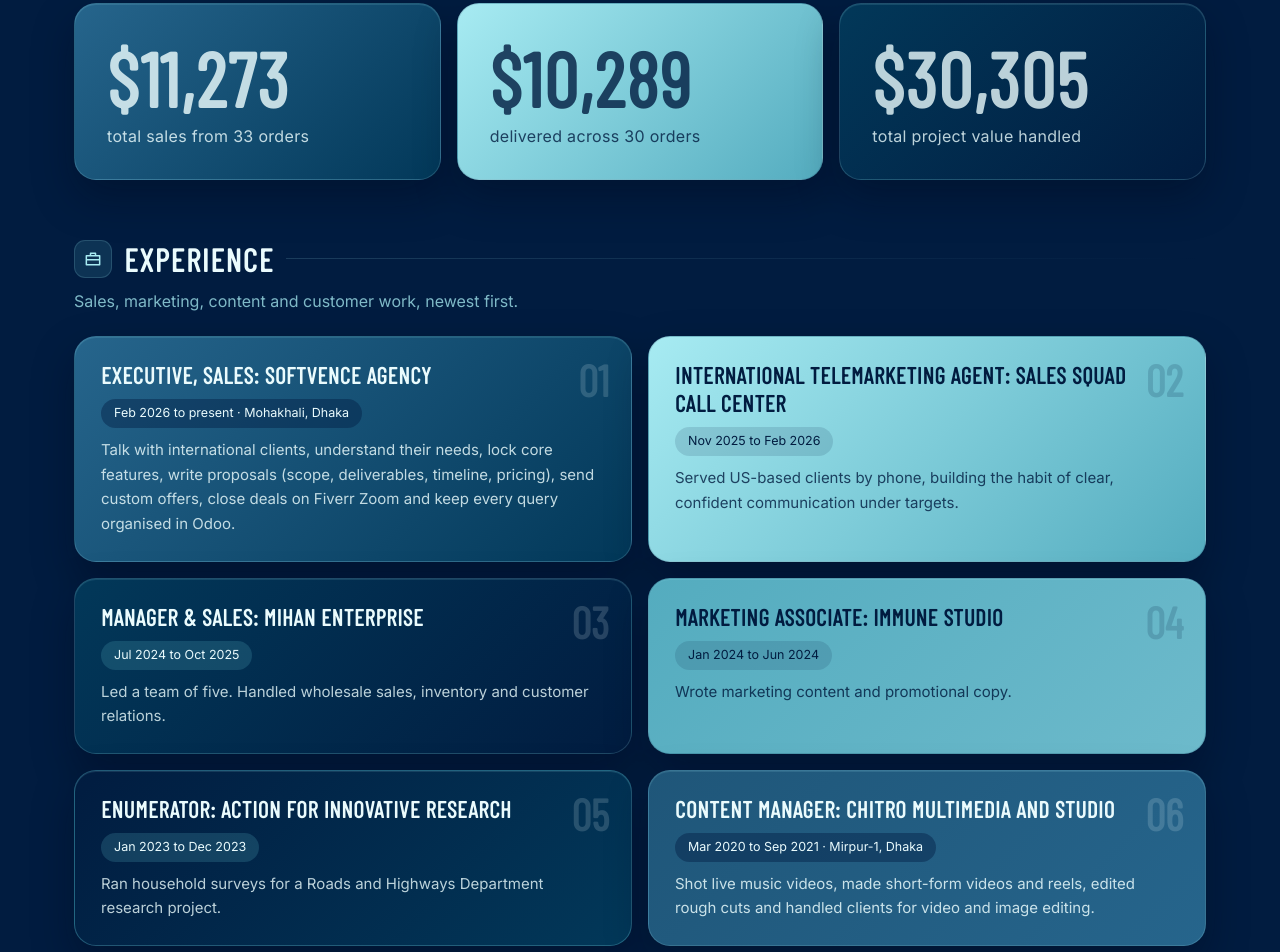
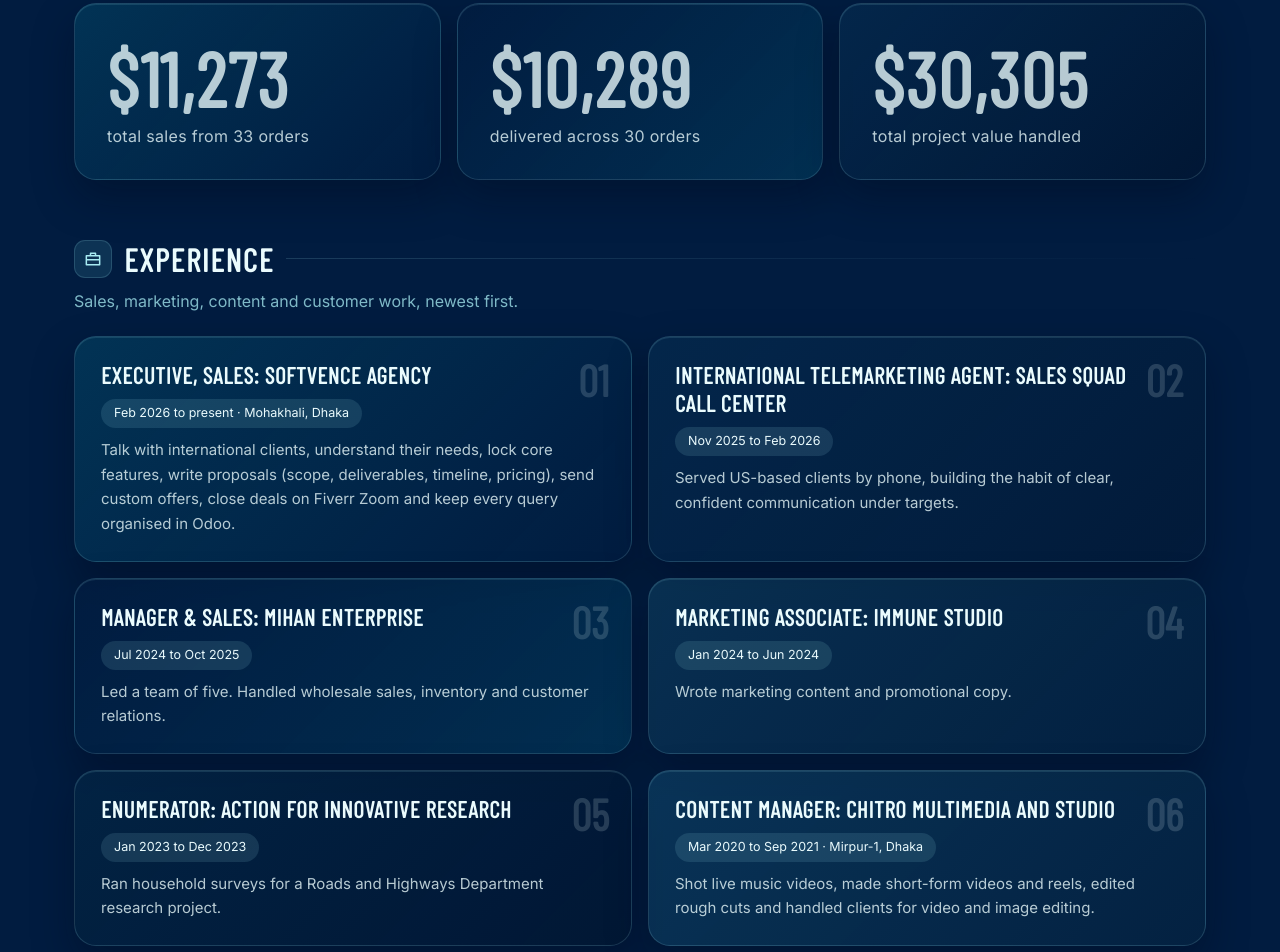
Before and after one commit to srshohagh/shahedur, a Next.js app: page / in a window 1280 px wide. Shown: the part 1480-2432 px from the top of the page. Built offline with nearby package versions, Linux system fonts and the light colour scheme.

Commit message:
Add files via upload

```diff
--- a/app/globals.css
+++ b/app/globals.css
@@ -187,18 +187,29 @@ footer{padding:34px 24px 96px;text-align:center;color:var(--mute);font-size:14px
 @keyframes whiteglow{0%,100%{text-shadow:0 0 6px rgba(255,255,255,.55),0 0 14px rgba(255,255,255,.25)}50%{text-shadow:0 0 10px rgba(255,255,255,.95),0 0 24px rgba(255,255,255,.55),0 0 40px rgba(167,235,242,.35)}}
 @media(prefers-reduced-motion:reduce){.topnav,.slider{transition:none}.navpill a:hover{animation:none}}
 
-/* ================= tone cards: Results + Experience in palette shades ================= */
-.tone{color:var(--fg);border-color:var(--bd,rgba(167,235,242,.18));background:linear-gradient(135deg,var(--bg1),var(--bg2))}
+/* ================= tone cards: dark glass at rest, palette colour only on hover ================= */
+.tone{position:relative;isolation:isolate;overflow:hidden;color:var(--fg);background:var(--rest);border-color:rgba(167,235,242,.16)}
+.tone::before{content:"";position:absolute;inset:0;z-index:-1;background:var(--hov);opacity:0;transition:opacity .4s ease}
+.tone:hover::before,.tone:focus-within::before{opacity:1}
+.tone:hover,.tone:focus-within{--fg:var(--hfg);--fm:var(--hfm);--chip:var(--hchip)}
+.tone h3,.tone p,.tone .stat b,.tone .stat span,.tone .meta{transition:color .4s ease,background .4s ease}
 .tone h3{color:var(--fg)}
 .tone p,.tone .stat span{color:var(--fm)}
 .tone .meta{color:var(--fg);background:var(--chip);border-color:transparent}
 .tone .stat b{background:none;color:var(--fg);-webkit-text-fill-color:currentColor}
-.t1{--bg1:#26658C;--bg2:#023859;--fg:#EAFBFD;--fm:rgba(234,251,253,.82);--chip:rgba(1,28,64,.42)}
-.t2{--bg1:#A7EBF2;--bg2:#54ACBF;--fg:#011C40;--fm:rgba(1,28,64,.8);--chip:rgba(1,28,64,.13);--bd:rgba(1,28,64,.15)}
-.t3{--bg1:#023859;--bg2:#011C40;--fg:#EAFBFD;--fm:rgba(234,251,253,.8);--chip:rgba(84,172,191,.22)}
-.t4{--bg1:#54ACBF;--bg2:#6DBACB;--fg:#011C40;--fm:rgba(1,28,64,.82);--chip:rgba(1,28,64,.13);--bd:rgba(1,28,64,.15)}
-.t5{--bg1:#011C40;--bg2:#023859;--fg:#EAFBFD;--fm:rgba(234,251,253,.8);--chip:rgba(84,172,191,.22);--bd:rgba(84,172,191,.4)}
-.t6{--bg1:#1F5679;--bg2:#26658C;--fg:#EAFBFD;--fm:rgba(234,251,253,.84);--chip:rgba(1,28,64,.42)}
+.tone .num{color:inherit;opacity:.16}
+.rt1,.rt2,.rt3,.et1,.et2,.et3,.et4,.et5,.et6{--fg:#EAFBFD;--fm:rgba(234,251,253,.78);--chip:rgba(167,235,242,.12);--hfg:#EAFBFD;--hfm:rgba(234,251,253,.86);--hchip:rgba(1,28,64,.4)}
+/* Results: dark glass shades; the bright palette colours appear on hover */
+.rt1{--rest:linear-gradient(135deg,rgba(2,56,89,.82),rgba(1,28,64,.74));--hov:linear-gradient(135deg,#26658C,#023859)}
+.rt2{--rest:linear-gradient(135deg,rgba(1,28,64,.86),rgba(2,56,89,.7));--hov:linear-gradient(135deg,#A7EBF2,#54ACBF);--hfg:#011C40;--hfm:rgba(1,28,64,.8);--hchip:rgba(1,28,64,.13)}
+.rt3{--rest:linear-gradient(135deg,rgba(4,41,77,.84),rgba(1,22,50,.8));--hov:linear-gradient(135deg,#54ACBF,#6DBACB);--hfg:#011C40;--hfm:rgba(1,28,64,.82);--hchip:rgba(1,28,64,.13)}
+/* Experience: only dark glass shades, with a deeper teal glow on hover */
+.et1{--rest:linear-gradient(135deg,rgba(2,56,89,.82),rgba(1,28,64,.74));--hov:linear-gradient(135deg,#26658C,#023859)}
+.et2{--rest:linear-gradient(135deg,rgba(4,41,77,.84),rgba(2,26,56,.8));--hov:linear-gradient(135deg,#1F5679,#26658C)}
+.et3{--rest:linear-gradient(135deg,rgba(1,28,64,.86),rgba(2,56,89,.66));--hov:linear-gradient(135deg,#023859,#2a6a8f)}
+.et4{--rest:linear-gradient(135deg,rgba(10,53,86,.8),rgba(3,32,63,.78));--hov:linear-gradient(135deg,#26658C,#1b4f73)}
+.et5{--rest:linear-gradient(135deg,rgba(2,36,68,.86),rgba(1,22,50,.82));--hov:linear-gradient(135deg,#2a6a8f,#04304f)}
+.et6{--rest:linear-gradient(135deg,rgba(11,58,94,.78),rgba(4,35,65,.8));--hov:linear-gradient(135deg,#1F5679,#023859)}
 .rgrid{display:grid;grid-template-columns:repeat(3,minmax(0,1fr));gap:16px;margin-top:22px}
 .rs{padding:30px 32px}
 .rs .stat b{font-size:clamp(48px,6vw,76px)}
--- a/app/page.js
+++ b/app/page.js
@@ -79,7 +79,7 @@ export default function Home() {
           <SH i="bars" title="Results so far" sub="Numbers from my Fiverr sales dashboard, April to September 2026." />
           <div className="rgrid">
             {stats.map((s, i) => (
-              <div className={`g tone t${[1, 2, 3][i]} rs`} key={s.l}>
+              <div className={`g tone rt${i + 1} rs`} key={s.l}>
                 <div className="stat"><b><CountUp to={s.v} prefix={s.prefix} /></b><span>{s.l}</span></div>
               </div>
             ))}
@@ -90,7 +90,7 @@ export default function Home() {
           <SH i="briefcase" title="Experience" sub="Sales, marketing, content and customer work, newest first." />
           <div className="grid2">
             {jobs.map((j, i) => (
-              <div className={`g tone t${(i % 6) + 1} job`} key={j.t}>
+              <div className={`g tone et${(i % 6) + 1} job`} key={j.t}>
                 <span className="num">{String(i + 1).padStart(2, '0')}</span>
                 <h3>{j.t}</h3><div className="meta">{j.m}</div><p>{j.d}</p>
               </div>
```
